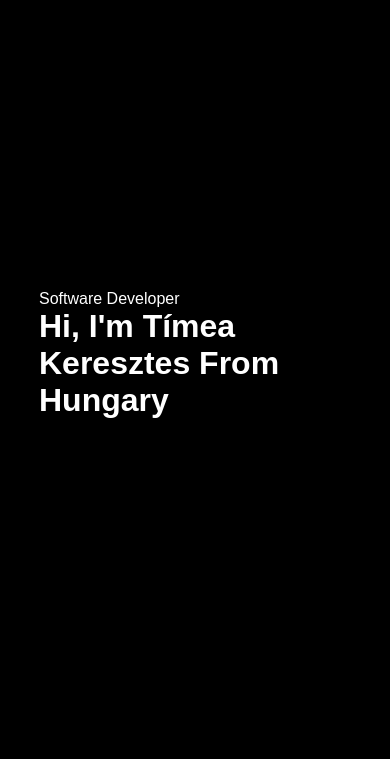
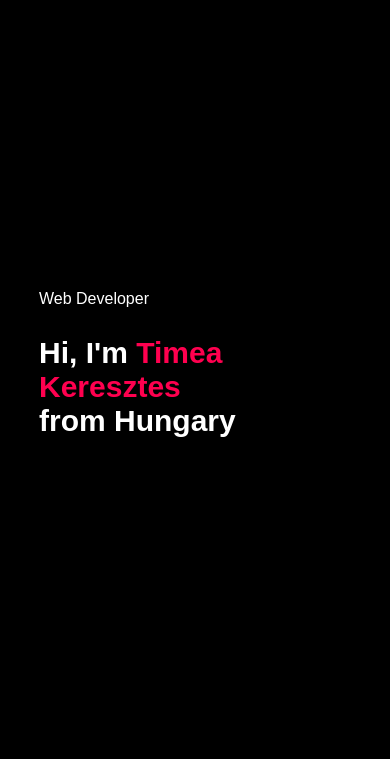
Before and after one commit to IAOV9F/digital-cv, a plain HTML site: page index.html in a window 390 px wide. Shown: the part 85-844 px from the top of the page. Drawn offline with Linux system fonts and the light colour scheme.

Commit message:
Fixed a bug in responsiveness

```diff
--- a/index.html
+++ b/index.html
@@ -23,9 +23,11 @@
             </ul>
             <i class="fa-solid fa-bars" onclick="openmenu()"></i>
         </nav>
-        <div class="header-text"></div>
-        <p>Software Developer</p>
-        <h1>Hi, I'm <span>Tímea</span><br>Keresztes From Hungary</h1>
+        <div class="header-text">
+            <p>Web Developer</p>
+        <h1>Hi, I'm <span>Timea Keresztes</span><br>from Hungary</h1>
+        </div>
+
     </div>
     </div>
     <!---------about-------->
--- a/style.css
+++ b/style.css
@@ -354,4 +354,12 @@ nav .fas{
         font-size: 16px;
         margin-right: 20px;
     }
+    .header-text p{
+        margin-bottom: 1.75rem;
+    }
 }
+@media(max-width:1080px){
+    #header{
+    background-image: url(images/phone-background.png);
+    }
+}
```
